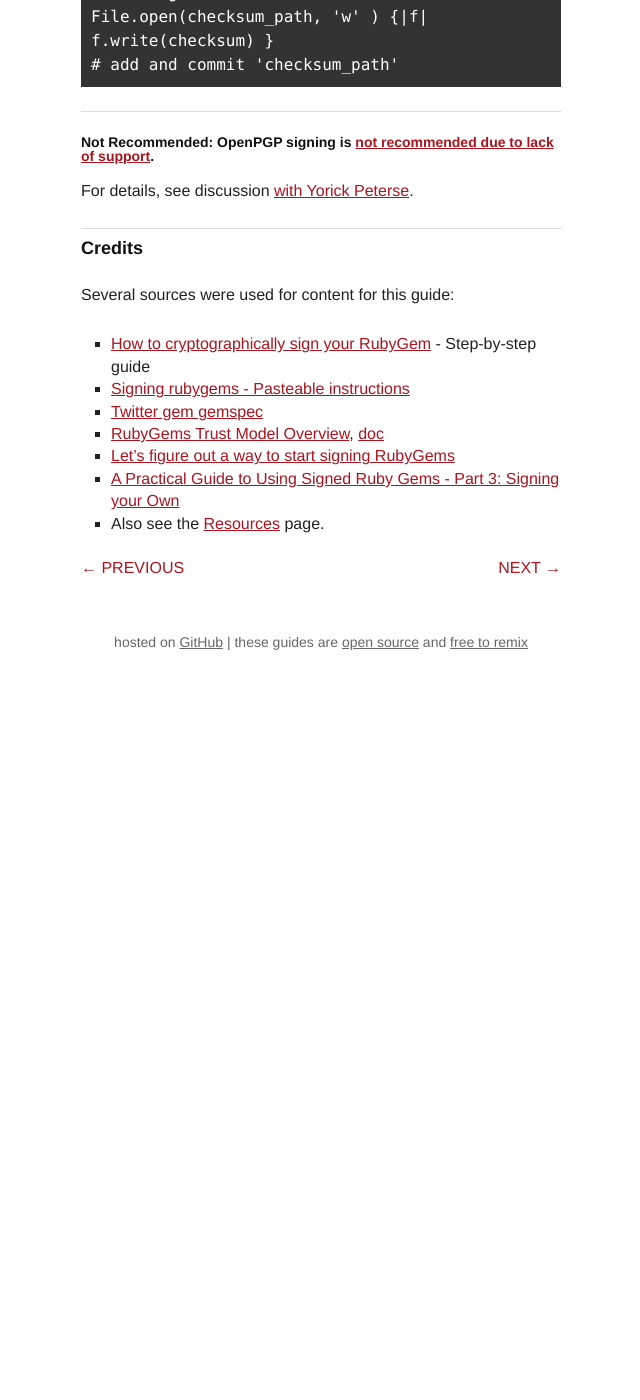
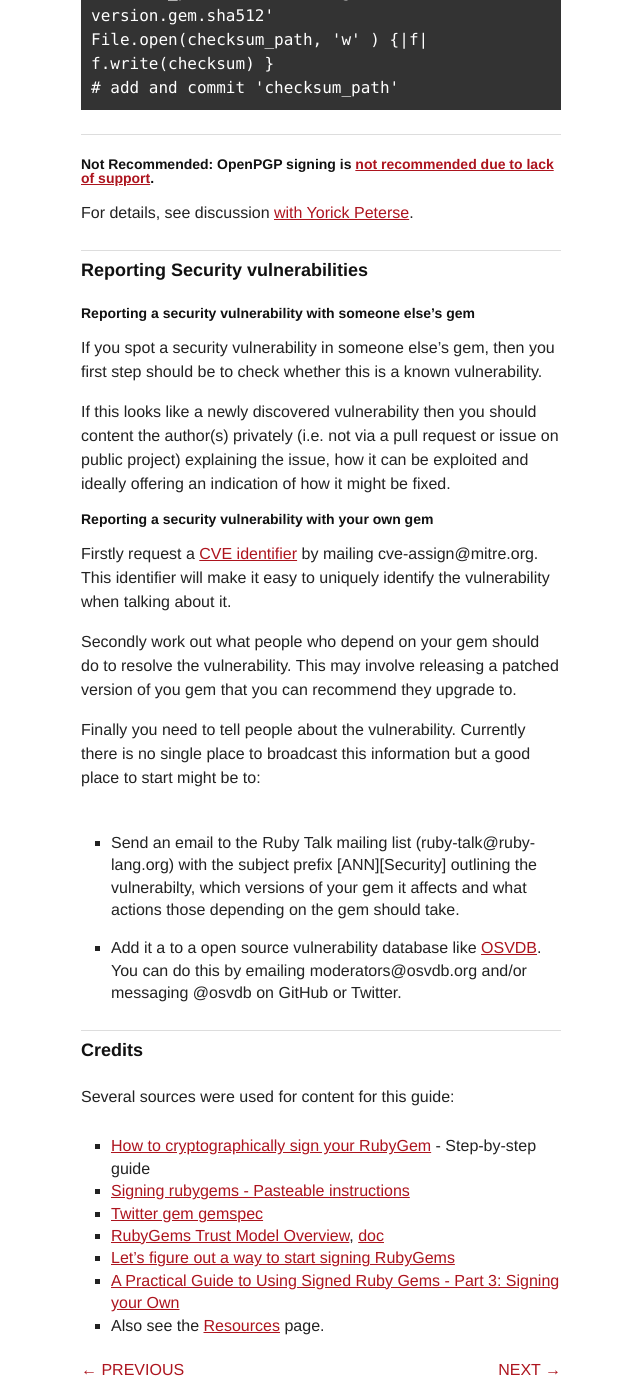
Before and after one commit to radar/guides, a Jekyll site: the page built from security.md, in a window 1280 px wide and 1400 px high, scrolled down 3321 px. Shown: the whole window, without its empty margins (319-959 px from the left). Built offline with Jekyll 4.4.1, drawn with Linux system fonts in a browser that asks for light colours; before the commit the page ends 4021 px from its top, so only the background shows below that; some of the changed text lies outside the part shown.

Commit message:
Add a section on reporting security vulnerabilities
…to the security page.

The information about requesting a CVE is taken from
https://cve.mitre.org/cve/request_id.html

It seems much less clear how to tell the world about your
issue and with no well recognised route, as far as I can tell.
In the absence of any well trodden route I have suggested the
ruby-talk mailing list since people already use this to
announce new versions of gems.

Further discussion can be found in issue #62

```diff
--- a/security.md
+++ b/security.md
@@ -10,6 +10,7 @@ Security practices are being actively discussed. Check back often.
 * [General](#general)
 * [Using Gems](#using-gems)
 * [Building Gems](#building-gems)
+* [Reporting Security Vulnerabilities](#reporting-security-vulnerabilities)
 
 General
 -------
@@ -127,6 +128,44 @@ Add cert paths to your gemspec
 
 For details, see discussion [with Yorick Peterse](https://github.com/rubygems/guides/pull/70#issuecomment-29007487).
 
+Reporting Security vulnerabilities
+-------
+
+
+### Reporting a security vulnerability with someone else's gem
+
+If you spot a security vulnerability in someone else's gem, then you
+first step should be to check whether this is a known vulnerability.
+
+If this looks like a newly discovered vulnerability then you should
+content the author(s) privately (i.e. not via a pull request or issue on public
+project) explaining the issue, how it can be exploited and ideally offering an
+indication of how it might be fixed.
+
+### Reporting a security vulnerability with your own gem
+
+Firstly request a [CVE
+identifier](https://en.wikipedia.org/wiki/Common_Vulnerabilities_and_Exposures)
+by mailing cve-assign@mitre.org. This identifier will make it easy to
+uniquely identify the vulnerability when talking about it.
+
+Secondly work out what people who depend on your gem should do to
+resolve the vulnerability. This may involve releasing a patched version of you gem
+that you can recommend they upgrade to.
+
+Finally you need to tell people about the vulnerability. Currently there
+is no single place to broadcast this information but a good place to
+start might be to:
+
+- Send an email to the Ruby Talk mailing list (ruby-talk@ruby-lang.org)
+  with the subject prefix \[ANN]\[Security] outlining the vulnerabilty,
+  which versions of your gem it affects and what actions those depending
+  on the gem should take.
+
+- Add it a to a open source vulnerability database like
+  [OSVDB](http://osvdb.org/). You can do this by emailing moderators@osvdb.org
+  and/or messaging @osvdb on GitHub or Twitter.
+
 Credits
 -------
 
```
